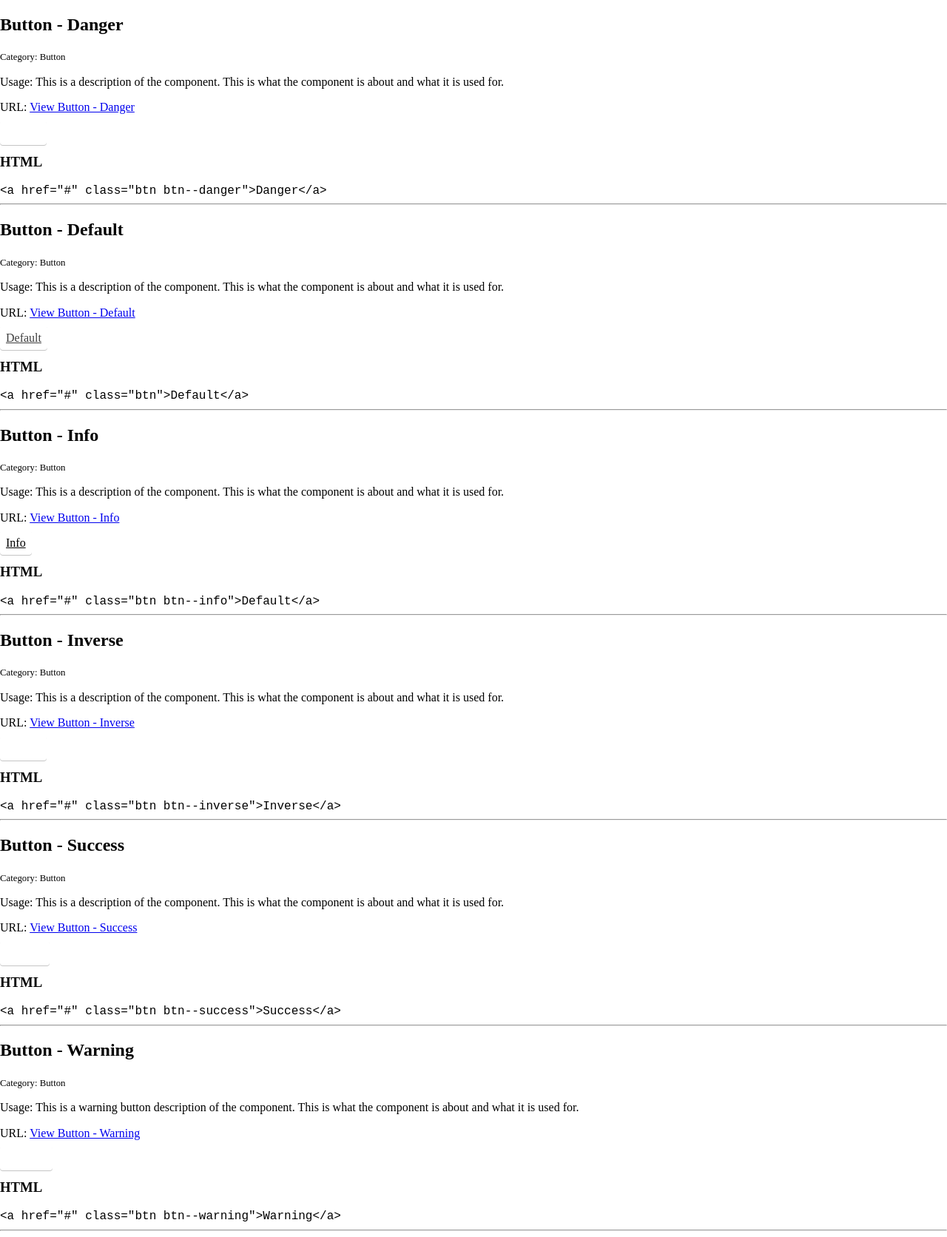
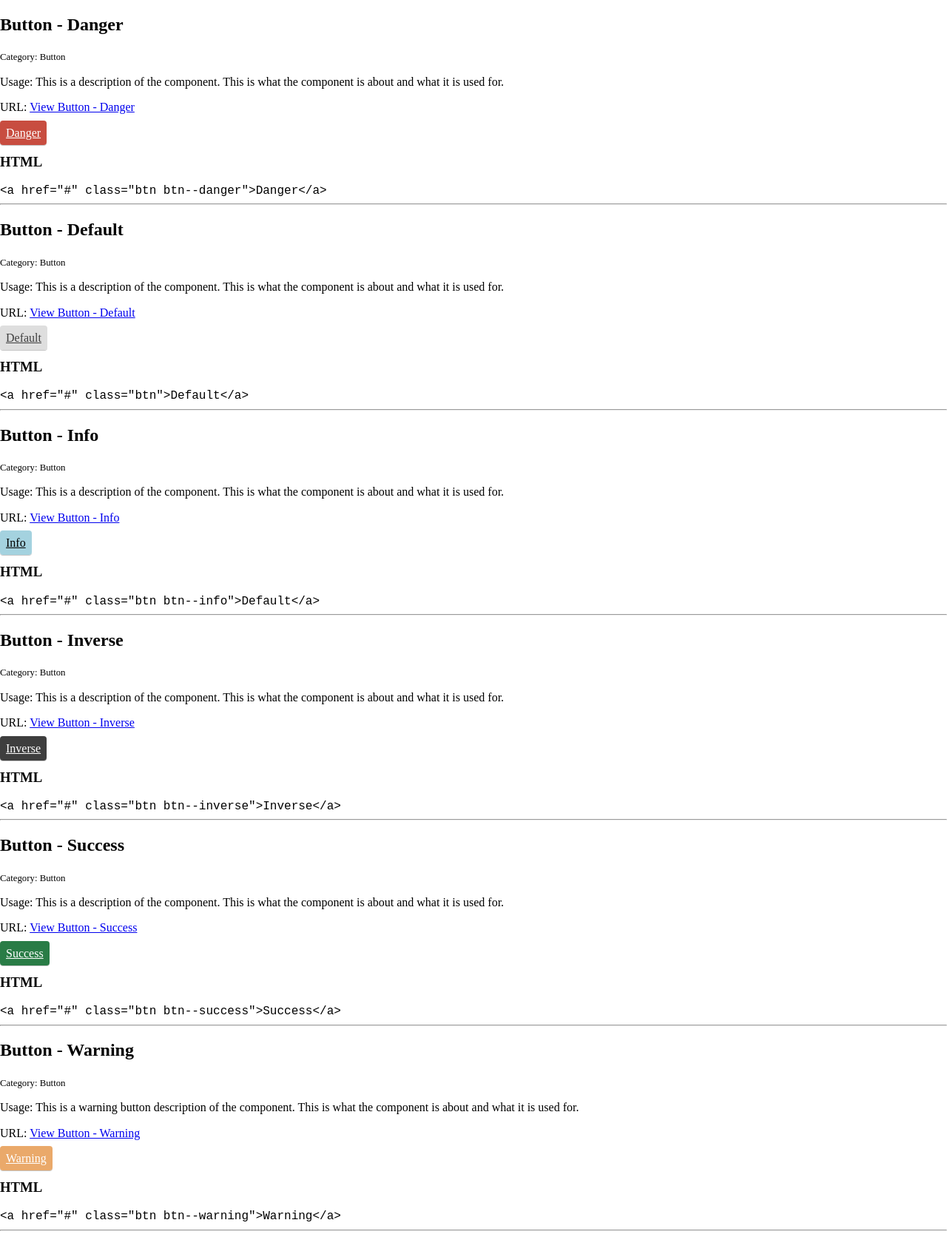
Before and after one commit to jnkly/jekyll-styleguide, a Jekyll site: the page built from index.md, in a window 1280 px wide. Shown: the whole page at 74% size. Built offline with Jekyll 4.4.1, drawn with Linux system fonts in a browser that asks for light colours.

Commit message:
Update _buttons.scss

```diff
--- a/_sass/_buttons.scss
+++ b/_sass/_buttons.scss
@@ -4,7 +4,7 @@
 	border-radius: .25rem;
 	box-shadow: 0 1px 0 #c5c5c5;
 	color: #3e3e3e;
-	background-color: (default);
+	background-color: $default;
 	padding: .5rem;
 	position: relative;
 }
@@ -18,7 +18,7 @@
 
 .btn--primary {
 	color: #ffffff;
-	background-color: (primary);
+	background-color: $primary;
 	padding: .5rem;
 	box-shadow: 0 1px 0 #c5c5c5;
 }
@@ -30,7 +30,7 @@
 
 .btn--info {
 	color: #000000;
-background-color: (info);
+background-color: $info;
 padding: .5rem;
 }
 
@@ -41,7 +41,7 @@ padding: .5rem;
 
 .btn--success {
 	color: #ffffff;
-background-color: (success);
+background-color: $success;
 padding: .5rem;
 }
 
@@ -52,7 +52,7 @@ padding: .5rem;
 
 .btn--warning {
 	color: #ffffff;
-background-color: (warning);
+background-color: $warning;
 padding: .5rem;
 }
 
@@ -63,7 +63,7 @@ padding: .5rem;
 
 .btn--danger {
 	color: #ffffff;
-background-color: (danger);
+background-color: $danger;
 padding: .5rem;
 }
 
@@ -74,7 +74,7 @@ padding: .5rem;
 
 .btn--inverse {
 	color: #ffffff;
-background-color: (inverse);
+background-color: $inverse;
 padding: .5rem;
 }
 
```
